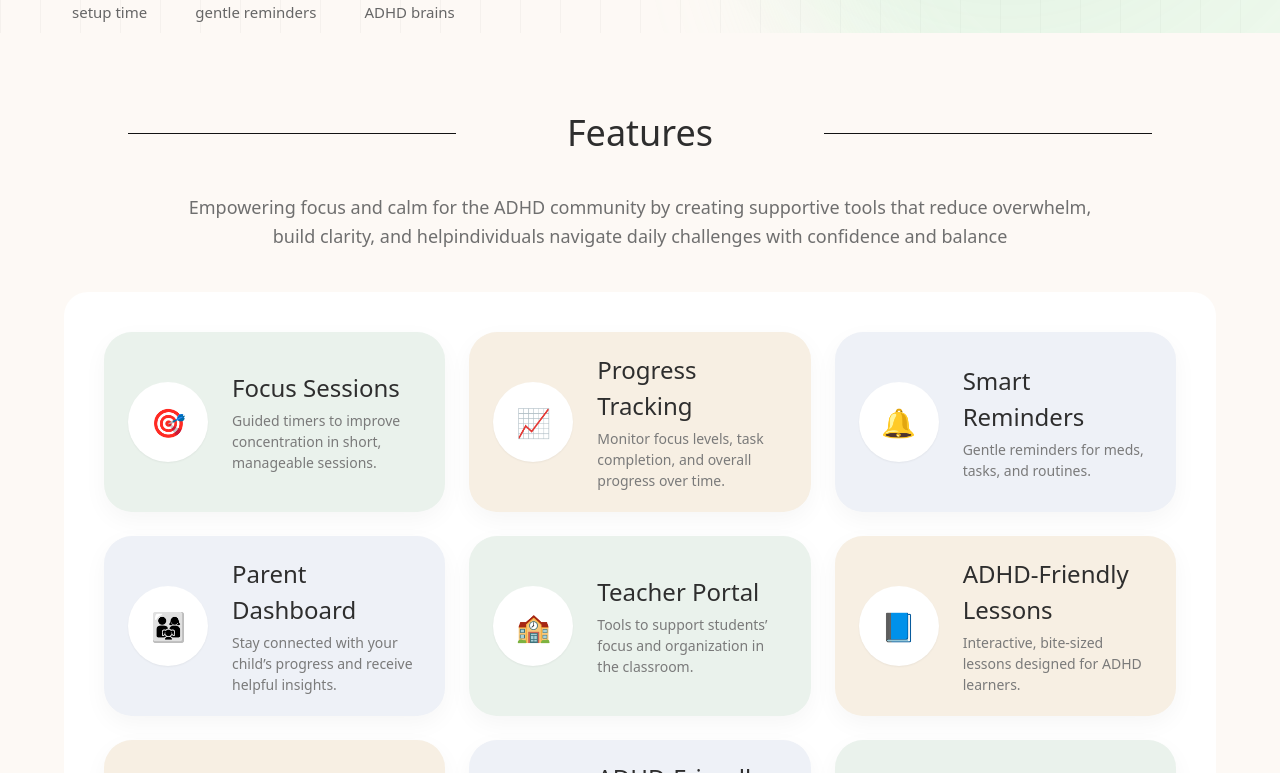
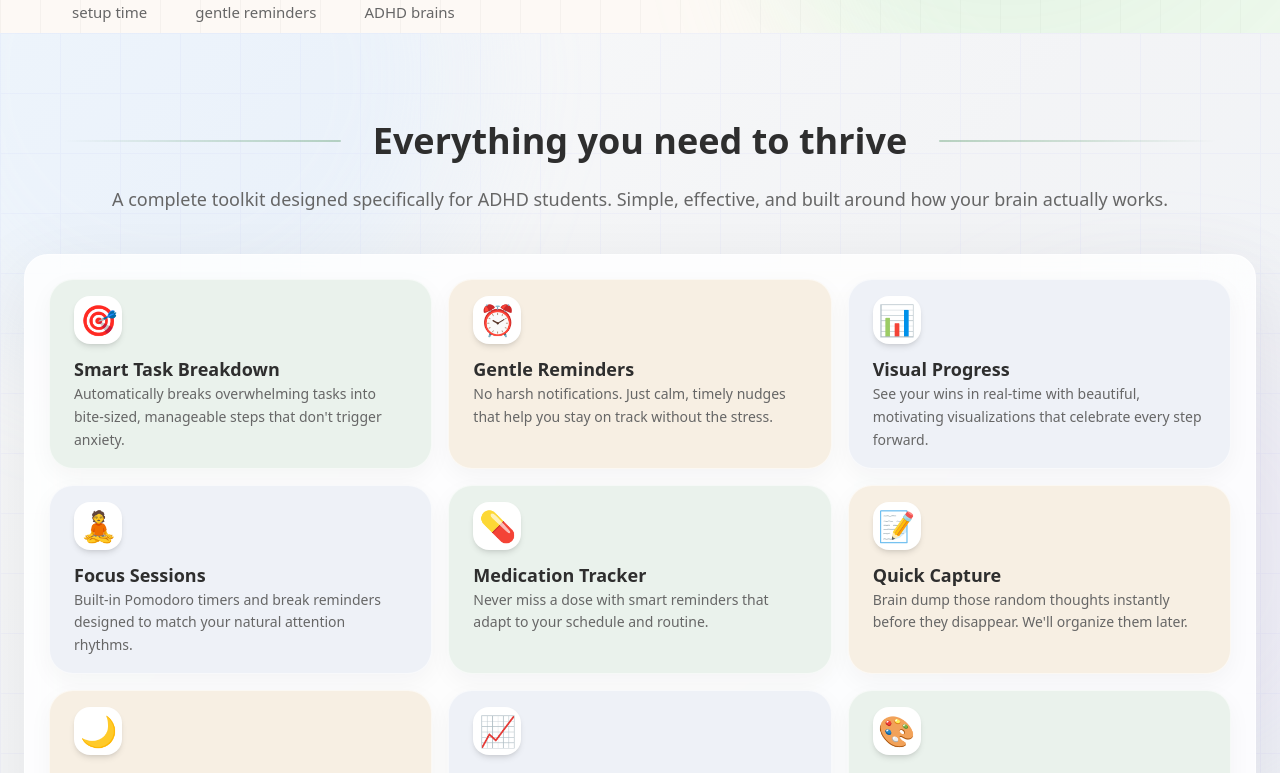
Before and after one commit to preetidas60/carely, a React (Vite) app: page / in a window 1280 px wide. Shown: the part 767-1540 px from the top of the page. Built offline with nearby package versions, Linux system fonts and the light colour scheme.

Commit message:
Enhanced Landing Page Features Section & made the page Dynamic

```diff
--- a/src/components/cards/FeatureCards.tsx
+++ b/src/components/cards/FeatureCards.tsx
@@ -1,46 +1,70 @@
-/* -------------------------------- */
-/* Feature Card Component */
-/* -------------------------------- */
+import { useState } from "react";
+
+/* =========================================
+   Feature Card Component
+========================================= */
 
 export interface FeatureCardProps {
   icon: string;
   title: string;
   description: string;
   bg: string;
+  index: number;
 }
 
-export default function FeatureCard({
+export function FeatureCard({
   icon,
   title,
   description,
   bg,
+  index,
 }: FeatureCardProps) {
+  const [isHovered, setIsHovered] = useState(false);
+
   return (
     <div
       className={`
         ${bg}
-        rounded-[28px]
-        px-6
-        py-4
-        flex
-        items-center
-        gap-6
+        rounded-2xl sm:rounded-3xl
+        px-4 sm:px-6 py-4
+        flex flex-col gap-3
         shadow-[0_8px_24px_rgba(0,0,0,0.04)]
-        h-[180px]
+        hover:shadow-[0_16px_48px_rgba(0,0,0,0.08)]
+        border border-white/60
+        transition-all duration-500
+        hover:scale-[1.02] hover:-translate-y-1
+        relative overflow-hidden group
       `}
+      style={{
+        animation: `slideInUp 0.6s ease-out ${index * 0.1}s both`,
+      }}
+      onMouseEnter={() => setIsHovered(true)}
+      onMouseLeave={() => setIsHovered(false)}
     >
+      {/* Shimmer */}
+      <div
+        className={`
+          absolute inset-0 bg-gradient-to-r
+          from-transparent via-white/30 to-transparent
+          -translate-x-full transition-transform duration-1000
+          ${isHovered ? "translate-x-full" : ""}
+        `}
+      />
+
       {/* Icon */}
-      <div className="w-20 h-20 flex-shrink-0 rounded-full bg-white flex items-center justify-center shadow-sm">
-        <span className="text-[28px]">{icon}</span>
+      <div className="relative">
+        <div className="w-12 h-12 rounded-2xl bg-white flex items-center justify-center shadow-md group-hover:scale-110 transition-all">
+          <span className="text-3xl">{icon}</span>
+        </div>
+        <div className="absolute inset-0 bg-primary/10 blur-xl opacity-0 group-hover:opacity-100 transition-opacity" />
       </div>
 
-      {/* Text (LEFT ALIGNED) */}
-      <div className="flex-1 text-left">
-        <h3 className="text-xl font-medium text-[#2E2E2E] mb-1">{title}</h3>
-
-        <p className="text-[14px] leading-[1.5] text-[#7A7A7A] max-w-[300px]">
-          {description}
-        </p>
+      {/* Text */}
+      <div className="relative z-10">
+        <h3 className="text-lg font-semibold text-[#2E2E2E] group-hover:text-primary transition-colors">
+          {title}
+        </h3>
+        <p className="text-sm text-[#666] leading-relaxed">{description}</p>
       </div>
     </div>
   );
--- a/src/pages/Home/sections/About/About.tsx
+++ b/src/pages/Home/sections/About/About.tsx
@@ -1,6 +1,6 @@
 import ".././Hero/Hero.css";
 import "../Features/Features";
-import FeatureCard from "../../../../components/cards/FeatureCards";
+import { FeatureCard } from "../../../../components/cards/FeatureCards";
 import { aboutUs } from "../../../../utils/String";
 
 const valueCardBg = [
@@ -62,6 +62,7 @@ export default function About() {
               title={value.title}
               description={value.description}
               bg={featureCard[index]}
+              index={index}
             />
           ))}
         </div>
--- a/src/pages/Home/sections/Features/Features.css
+++ /dev/null
@@ -1,4 +0,0 @@
-.featuresHero {
-    width: 1100px;
-    position: absolute;
-}
--- a/src/pages/Home/sections/Features/Features.tsx
+++ b/src/pages/Home/sections/Features/Features.tsx
@@ -1,9 +1,110 @@
-import ".././Hero/Hero.css";
-import "./Features.css";
-import FeatureCard from "../../../../components/cards/FeatureCards";
-import { features } from "../../../../utils/String";
+import { useState, useEffect } from "react";
+import { FeatureCard } from "../../../../components/cards/FeatureCards";
 
-const featureCard = [
+/* =========================================
+   Features Section
+========================================= */
+
+export default function FeaturesPage() {
+  const [mousePosition, setMousePosition] = useState({ x: 0, y: 0 });
+  const [scrollProgress, setScrollProgress] = useState(0);
+
+  // Mouse parallax effect
+  useEffect(() => {
+    const handleMouseMove = (e: MouseEvent) => {
+      const x = (e.clientX / window.innerWidth - 0.5) * 30;
+      const y = (e.clientY / window.innerHeight - 0.5) * 30;
+      setMousePosition({ x, y });
+    };
+
+    window.addEventListener("mousemove", handleMouseMove);
+    return () => window.removeEventListener("mousemove", handleMouseMove);
+  }, []);
+
+  // Scroll progress for background transitions
+  useEffect(() => {
+    const handleScroll = () => {
+      const featuresSection = document.getElementById("features");
+      if (!featuresSection) return;
+
+      const rect = featuresSection.getBoundingClientRect();
+      const sectionHeight = rect.height;
+      const viewportHeight = window.innerHeight;
+
+      const denominator = Math.max(1, sectionHeight - viewportHeight);
+      const progress = Math.max(0, Math.min(1, 1 - rect.top / denominator));
+
+      setScrollProgress(progress);
+    };
+
+    window.addEventListener("scroll", handleScroll);
+    handleScroll();
+    return () => window.removeEventListener("scroll", handleScroll);
+  }, []);
+
+  const features = {
+    title: "Everything you need to thrive",
+    subtitle:
+      "A complete toolkit designed specifically for ADHD students. Simple, effective, and built around how your brain actually works.",
+    whyCarelyCards: [
+      {
+        icon: "🎯",
+        title: "Smart Task Breakdown",
+        description:
+          "Automatically breaks overwhelming tasks into bite-sized, manageable steps that don't trigger anxiety.",
+      },
+      {
+        icon: "⏰",
+        title: "Gentle Reminders",
+        description:
+          "No harsh notifications. Just calm, timely nudges that help you stay on track without the stress.",
+      },
+      {
+        icon: "📊",
+        title: "Visual Progress",
+        description:
+          "See your wins in real-time with beautiful, motivating visualizations that celebrate every step forward.",
+      },
+      {
+        icon: "🧘",
+        title: "Focus Sessions",
+        description:
+          "Built-in Pomodoro timers and break reminders designed to match your natural attention rhythms.",
+      },
+      {
+        icon: "💊",
+        title: "Medication Tracker",
+        description:
+          "Never miss a dose with smart reminders that adapt to your schedule and routine.",
+      },
+      {
+        icon: "📝",
+        title: "Quick Capture",
+        description:
+          "Brain dump those random thoughts instantly before they disappear. We'll organize them later.",
+      },
+      {
+        icon: "🌙",
+        title: "Evening Wind-Down",
+        description:
+          "Guided routines that help you transition from day to night without the usual chaos.",
+      },
+      {
+        icon: "📈",
+        title: "Habit Building",
+        description:
+          "Build routines that actually stick with science-backed habit formation techniques.",
+      },
+      {
+        icon: "🎨",
+        title: "Customizable Themes",
+        description:
+          "Choose colors and layouts that work for your brain. Because everyone focuses differently.",
+      },
+    ],
+  };
+
+  const featureColors = [
     "bg-[#EAF2EC]",
     "bg-[#F7EFE3]",
     "bg-[#EEF1F7]",
@@ -15,41 +116,109 @@ const featureCard = [
     "bg-[#EAF2EC]",
   ];
 
-export default function FeaturesPage() {
   return (
-    <main className="hero relative z-10 w-full min-h-screen py-12 md:py-20 flex flex-col items-center gap-y-10">
-      {/* TITLE */}
-      <div className="flex items-center justify-center gap-5 w-[90%] md:w-4/5">
-        <hr className="flex-1 border-[#131313]" />
+    <main
+      id="features"
+      className="relative w-full min-h-screen flex items-center justify-center sm:py-16 overflow-hidden"
+    >
+      {/* Gradient background */}
+      <div
+        className="absolute inset-0 transition-opacity duration-1000"
+        style={{
+          background: `linear-gradient(135deg,
+            rgba(249, 250, 251, ${1 - scrollProgress * 0.3}) 0%,
+            rgba(243, 244, 246, ${1 - scrollProgress * 0.2}) 50%,
+            rgba(238, 242, 247, ${1 - scrollProgress * 0.1}) 100%)`,
+        }}
+      />
 
-        <div className="font-octo-bold flex-1 text-center text-2xl sm:text-3xl md:text-4xl">
+      {/* Animated grid */}
+      <div
+        className="absolute inset-0 opacity-[0.025]"
+        style={{
+          backgroundImage:
+            "linear-gradient(to right, #6366f1 1px, transparent 1px), linear-gradient(to bottom, #6366f1 1px, transparent 1px)",
+          backgroundSize: "60px 60px",
+          animation: "gridPulse 4s ease-in-out infinite alternate",
+        }}
+      />
+
+      {/* Floating orbs */}
+      <div
+        className="absolute -top-64 -left-32 w-[600px] h-[600px] bg-blue-200/20 rounded-full blur-3xl transition-all duration-700"
+        style={{
+          transform: `translate(${mousePosition.x * -0.3}px, ${
+            mousePosition.y * -0.3
+          }px) scale(${1 + scrollProgress * 0.2})`,
+          opacity: 1 - scrollProgress * 0.3,
+        }}
+      />
+      <div
+        className="absolute top-[30%] -right-32 w-[500px] h-[500px] bg-purple-200/15 rounded-full blur-3xl transition-all duration-700"
+        style={{
+          transform: `translate(${mousePosition.x * 0.4}px, ${
+            mousePosition.y * 0.4
+          }px) scale(${1 + scrollProgress * 0.15})`,
+          opacity: 1 - scrollProgress * 0.2,
+        }}
+      />
+
+      {/* Content */}
+      <div className="relative z-10 w-full flex flex-col items-center gap-10 px-4 sm:px-6 sm:py-6">
+        <div className="flex flex-col items-center gap-6 w-full max-w-6xl">
+          {/* Title with decorative lines */}
+          <div
+            className="flex items-center justify-center gap-3 sm:gap-4 w-full"
+            style={{
+              animation: "slideInDown 0.8s ease-out 0.2s both",
+            }}
+          >
+            <div className="flex-1 h-[1.5px] sm:h-[2px] bg-gradient-to-r from-transparent via-primary/30 to-primary/50 rounded-full max-w-[100px] sm:max-w-[200px] md:max-w-none" />
+
+            <h2 className="text-2xl sm:text-3xl md:text-4xl lg:text-4xl font-bold text-center text-textMain px-2 sm:px-4 whitespace-nowrap sm:whitespace-normal">
               {features.title}
+            </h2>
+
+            <div className="flex-1 h-[1.5px] sm:h-[2px] bg-gradient-to-l from-transparent via-primary/30 to-primary/50 rounded-full max-w-[100px] sm:max-w-[200px] md:max-w-none" />
           </div>
 
-        <hr className="flex-1 border-[#131313]" />
+          {/* Subtitle */}
+          <p
+            className="max-w-3.5xl text-center text-sm sm:text-base md:text-lg text-[#666] leading-relaxed px-4 sm:px-6"
+            style={{
+              animation: "slideInUp 0.8s ease-out 0.4s both",
+            }}
+          >
+            {features.subtitle}
+          </p>
         </div>
 
-      {/* SUBTITLE */}
-      <section className="max-w-5xl mx-auto text-center px-6 md:px-10">
-        <p className="text-base md:text-lg text-[#6F6F6F] leading-relaxed">
-          {features.subtitle}
-        </p>
-      </section>
-
-      {/* WHITE CONTAINER */}
-      <section className="w-[90%] max-w-7xl bg-white rounded-3xl">
-        <div className="p-6 md:p-10 grid sm:grid-cols-2 lg:grid-cols-3 gap-6 items-stretch">
-          {features.whyCarelyCards.map((value, index) => (
+        <section className="w-full max-w-7xl">
+          <div className="relative bg-white/80 backdrop-blur-xl rounded-3xl p-6 shadow-[0_20px_80px_rgba(0,0,0,0.08)] border border-white/60">
+            <div className="grid grid-cols-1 sm:grid-cols-2 lg:grid-cols-3 gap-4">
+              {features.whyCarelyCards.map((feature, index) => (
                 <FeatureCard
-              key={value.title}
-              icon={value.icon}
-              title={value.title}
-              description={value.description}
-              bg={featureCard[index]}
+                  key={feature.title}
+                  {...feature}
+                  bg={featureColors[index % featureColors.length]}
+                  index={index}
                 />
               ))}
             </div>
+          </div>
         </section>
+      </div>
+
+      <style>{`
+        @keyframes slideInUp {
+          from { opacity: 0; transform: translateY(30px); }
+          to { opacity: 1; transform: translateY(0); }
+        }
+        @keyframes gridPulse {
+          0%,100% { opacity: 0.025; }
+          50% { opacity: 0.04; }
+        }
+      `}</style>
     </main>
   );
 }
```
Lines whose indentation alone changed are shown as unchanged.
